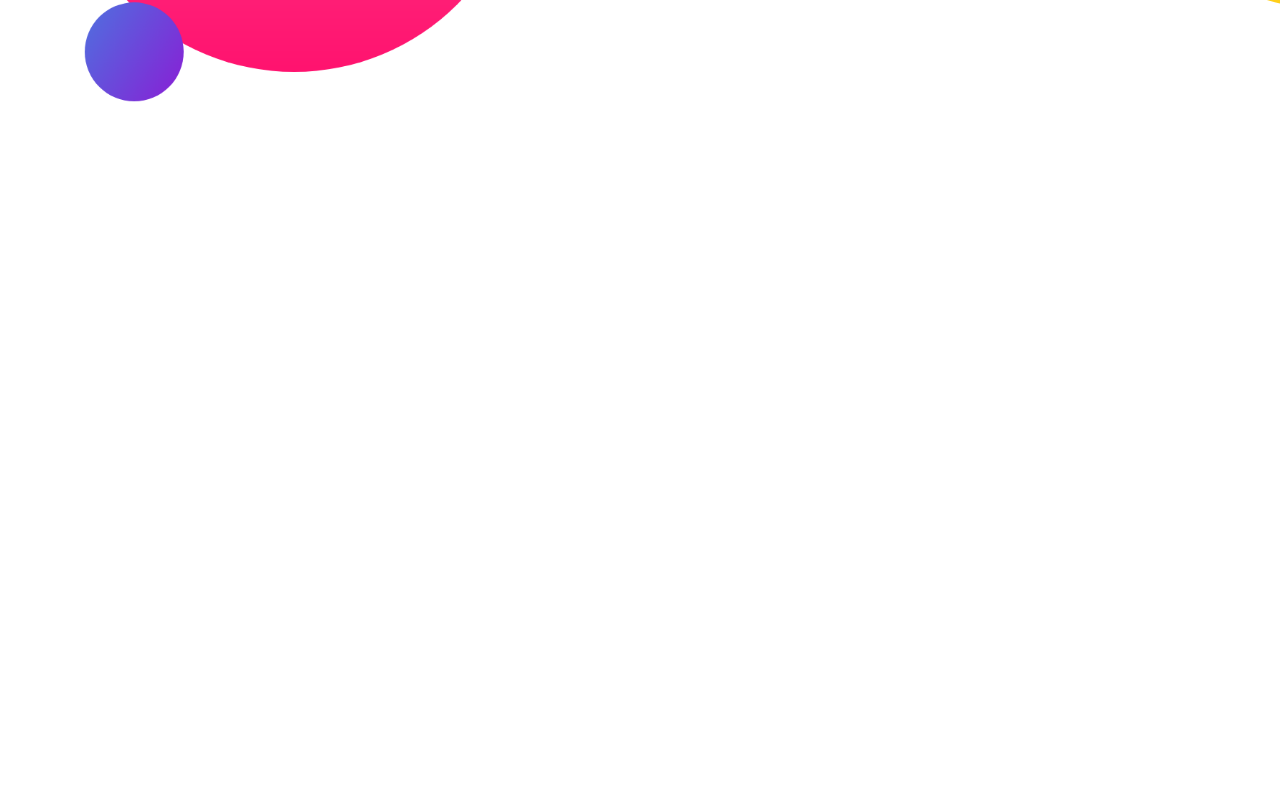
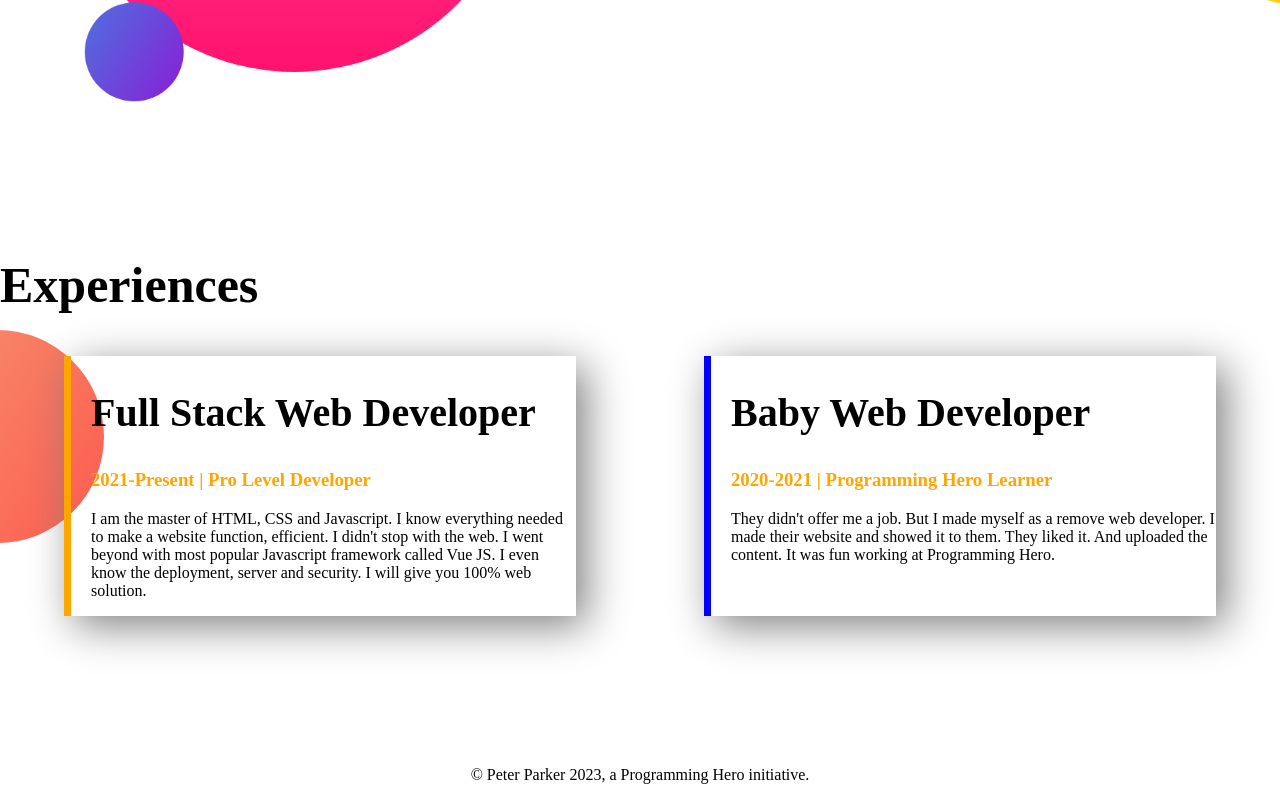
Before and after one commit to Puza32/my_portfolio, a plain HTML site: page index.html in a window 1280 px wide. Shown: the part 1052-1852 px from the top of the page. Before the commit the page ends 1308 px from the top, so only its background shows below. Drawn offline with Linux system fonts and the light colour scheme; a web font is replaced by a local one.

Commit message:
footer added

```diff
--- a/index.html
+++ b/index.html
@@ -11,7 +11,7 @@
 <link rel="stylesheet" href="style.css">
 </head>
 <body>
-   <section class="top-banner">
+   <section class="top-banner flex-container">
     <div class="half-weight">
         <h1>Hello To</h1>
         <h1><span  class="orange">Puza's</span> World</h1>
@@ -25,7 +25,7 @@
         </div>
    </section>
 
-   <section class="dream">
+   <section class="dream flex-container">
     <div class="half-weight">
         <img src="images/my-bg2.png" alt="">
     </div>
@@ -37,5 +37,24 @@
     </div>
 
    </section>
+
+   <section class="experience">
+    <h1>Experiences</h1>
+    <div class="flex-container">
+        <div id="full-stack" class="experience-item">
+            <h2>Full Stack Web Developer</h2>
+            <h3 class="orange">2021-Present | Pro Level Developer</h3>
+            <p>I am the master of HTML, CSS and Javascript. I know everything needed to make a website function, efficient. I didn't stop with the web. I went beyond with most popular Javascript framework called Vue JS. I even know the deployment, server and security. I will give you 100% web solution.</p>
+        </div>
+        <div id="baby-web" class="experience-item">
+            <h2>Baby Web Developer</h2>
+            <h3 class="orange">2020-2021 | Programming Hero Learner</h3>
+            <p>They didn't offer me a job. But I made myself as a remove web developer. I made their website and showed it to them. They liked it. And uploaded the content. It was fun working at Programming Hero.</p>
+        </div>
+    </div>
+   </section>
 </body>
+<footer>
+    <p>© Peter Parker 2023, a Programming Hero initiative.</p>
+</footer>
 </html>
--- a/style.css
+++ b/style.css
@@ -5,10 +5,13 @@ body{
 h1 {
  font-size: 50px;
 }
+h2{
+    font-size: 40PX;
+}
 .orange {
     color: orange;
 }
-section{
+.flex-container{
     display: flex;
     margin-bottom: 150px;
 }
@@ -37,3 +40,26 @@ section{
     background-repeat: no-repeat;
     background-position: right;
 }
+.experience-item{
+    width: 40%;
+    margin-left: 5%;
+    margin-right: 5%;
+    padding-left: 20px;
+    box-shadow: 10px 10px 40PX grey;
+    border-left: 7px solid blue;
+}
+.experience{
+    background-image: url(images/exp-bg.png);
+    background-repeat: no-repeat;
+    background-position: left;
+
+}
+#full-stack{
+    border-left: 7px solid orange;
+}
+#baby-web{
+    border-left: 7px solid blue;
+}
+footer p{
+    text-align: center;
+}
```
